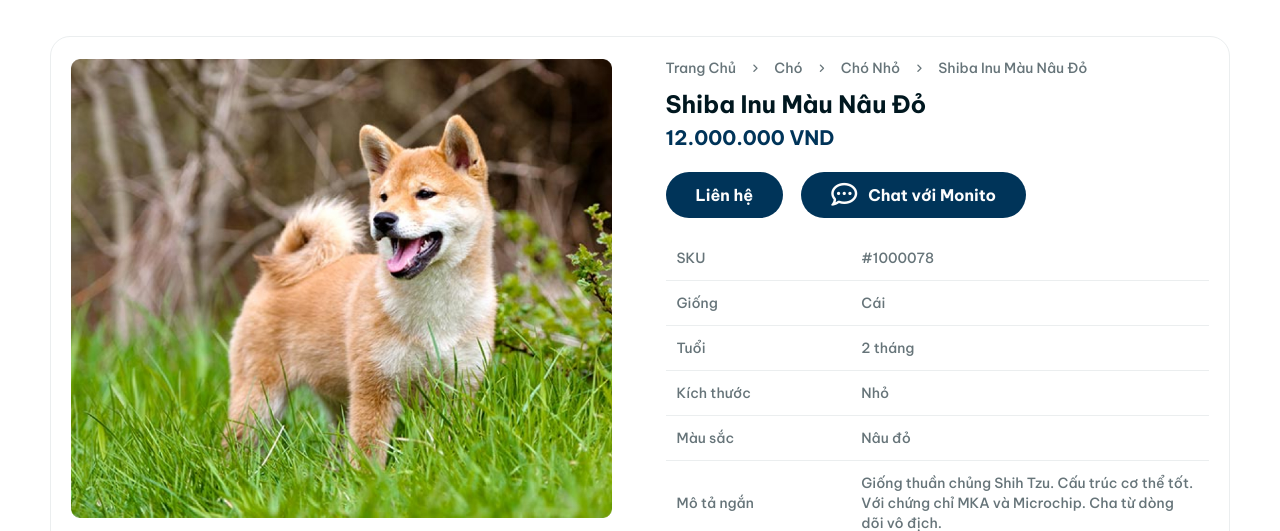
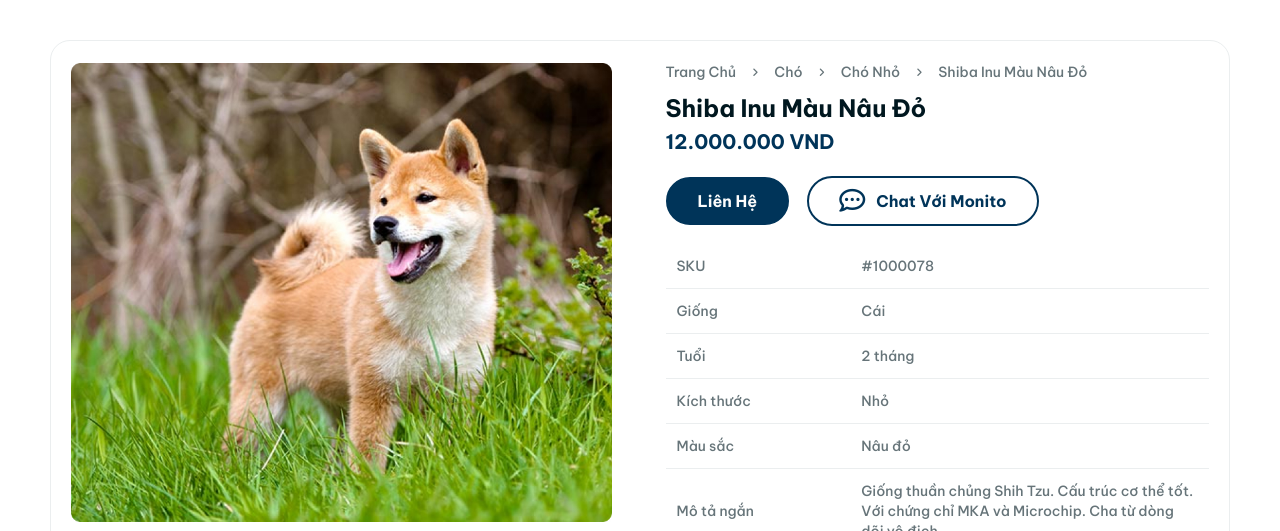
Before and after one commit to manhdoanh2004/project_1, a plain HTML site: page chitietsanpham.html in a window 1280 px wide. Shown: the part 88-619 px from the top of the page. Drawn offline with Linux system fonts and the light colour scheme.

Commit message:
update project_1

```diff
--- a/assets/CSS/style.css
+++ b/assets/CSS/style.css
@@ -111,13 +111,16 @@ a
     display: flex;
     gap: 11px;
     align-items: center;
- }
-
- .button-outline
+    border: 2px solid var(--color-primary);
+    line-height: 24px;
+ }
+
+
+ .button--outline
  {
   color: var(--color-primary);
   background-color: transparent;
-  border: 1.5px solid var(--color-primary);
+  border: 2px solid var(--color-primary);
  }
 /* container*/
 .container
@@ -1951,7 +1954,11 @@ a
    display: flex;
    flex-wrap: wrap;
    gap: 18px;
- }
+   align-items: center;
+ }
+
+
+
  .product-infor__buttons i {
    font-size: 26px;
  }
--- a/chitietsanpham.html
+++ b/chitietsanpham.html
@@ -35,8 +35,8 @@
       <div class="container">
         <div class="product-infor__wrap">
           <div class="product-infor__left">
-            <div class="product-infor__image-main"><img src="assets/Img/product_pet-1.JPG" alt=""></div>
-            <div class="product-infor__image-thumb"><img src="assets/Img/product_pet-6.JPG" alt=""><img src="assets/Img/product_pet-2.JPG" alt=""><img src="assets/Img/product_pet-3.JPG" alt=""><img src="assets/Img/product_pet-4.JPG" alt=""><img src="assets/Img/product_pet-5.JPG" alt=""></div>
+            <div class="product-infor__image-main"><img src="assets/Img/product_pet-1.jpg" alt=""></div>
+            <div class="product-infor__image-thumb"><img src="assets/Img/product_pet-6.jpg" alt=""><img src="assets/Img/product_pet-2.jpg" alt=""><img src="assets/Img/product_pet-3.jpg" alt=""><img src="assets/Img/product_pet-4.jpg" alt=""><img src="assets/Img/product_pet-5.jpg" alt=""></div>
           </div>
           <div class="product-infor__right">
             <nav class="box-breadcrumb">
@@ -52,9 +52,11 @@
             <h1 class="product-infor__title">Shiba Inu Màu Nâu Đỏ</h1>
             <div class="product-infor__price">12.000.000 VND</div>
             <div class="product-infor__buttons">
-              <div class="button">Liên hệ</div>
-              <div class="button button--outline">
-                 <i class="fa-regular fa-comment-dots"></i> Chat với Monito</div>
+              <a href="#"><div class="button">Liên hệ  </div>
+              </a>
+              <a href="#"><div class="button button--outline">
+                <i class="fa-regular fa-comment-dots"></i> Chat với Monito
+               </div></a>
             </div>
             <div class="product-infor__tables">
               <table>
```
